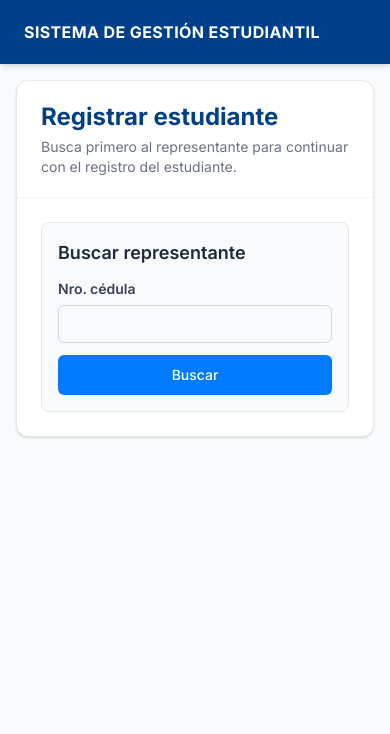
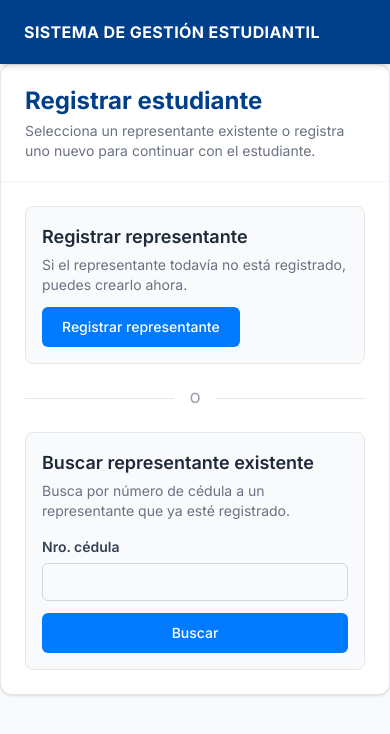
Before and after one commit to Lug1241/frontend-cnm, a Next.js app: page /dashboard/estudiantil/inscripciones in a window 390 px wide. Shown: the top 734 px of the page. Built offline with nearby package versions, Linux system fonts and the light colour scheme; no server answers.

Commit message:
feat(registro-estudiante): añadir Registrar representante, si el representante todavía no está registrado

```diff
--- a/app/dashboard/estudiantil/inscripciones/RegistroEstudiantePage.tsx
+++ b/app/dashboard/estudiantil/inscripciones/RegistroEstudiantePage.tsx
@@ -34,14 +34,22 @@ export default function RegistroEstudiantePage() {
   const [isSubmitting, startSubmitTransition] = useTransition();
 
   const [cedulaBusqueda, setCedulaBusqueda] = useState("");
+
+  const [cedulaInicialRepresentante, setCedulaInicialRepresentante] =
+    useState<string | null>(null);
+
   const [representanteSeleccionado, setRepresentanteSeleccionado] =
     useState<Representante | null>(null);
+
   const [representantePendiente, setRepresentantePendiente] =
     useState<RepresentantePendiente | null>(null);
+
   const [representanteNoEncontrado, setRepresentanteNoEncontrado] =
     useState(false);
+
   const [isRepresentanteModalOpen, setIsRepresentanteModalOpen] =
     useState(false);
+
   const [errorMessage, setErrorMessage] = useState("");
 
   useEffect(() => {
@@ -53,11 +61,29 @@ export default function RegistroEstudiantePage() {
     });
   }, [errorMessage]);
 
+  const abrirRegistroRepresentanteNuevo = () => {
+    setCedulaInicialRepresentante(null);
+    setErrorMessage("");
+    setIsRepresentanteModalOpen(true);
+  };
+
+  const abrirRegistroRepresentanteBuscado = () => {
+    setCedulaInicialRepresentante(cedulaBusqueda.trim());
+    setErrorMessage("");
+    setIsRepresentanteModalOpen(true);
+  };
+
+  const cerrarModalRepresentante = () => {
+    setIsRepresentanteModalOpen(false);
+    setCedulaInicialRepresentante(null);
+  };
+
   const cambiarRepresentante = () => {
     setRepresentanteSeleccionado(null);
     setRepresentantePendiente(null);
     setRepresentanteNoEncontrado(false);
     setCedulaBusqueda("");
+    setCedulaInicialRepresentante(null);
     setErrorMessage("");
   };
 
@@ -123,9 +149,7 @@ export default function RegistroEstudiantePage() {
       representanteSeleccionado?.nroCedula ??
       representantePendiente?.nroCedula;
 
-    if (
-      nroCedulaEstudiante === nroCedulaRepresentante
-    ) {
+    if (nroCedulaEstudiante === nroCedulaRepresentante) {
       setErrorMessage(
         "El estudiante no puede tener la misma cédula que el representante.",
       );
@@ -158,6 +182,7 @@ export default function RegistroEstudiantePage() {
         setRepresentanteSeleccionado(
           resultadoRepresentante.data,
         );
+
         setRepresentantePendiente(null);
       }
 
@@ -179,6 +204,7 @@ export default function RegistroEstudiantePage() {
         router.push(
           "/dashboard/estudiantil/estudiantes?toast=estudiante-creado",
         );
+
         router.refresh();
         return;
       }
@@ -194,16 +220,16 @@ export default function RegistroEstudiantePage() {
     representanteSeleccionado ?? representantePendiente;
 
   return (
-    <div className="p-4 sm:p-6 lg:p-8">
-      <div className="mx-auto max-w-6xl rounded-xl border border-gray-200 bg-white shadow-sm">
+    <div className="w-full">
+      <div className="w-full overflow-hidden rounded-xl border border-gray-200 bg-white shadow-sm">
         <div className="border-b border-gray-100 px-6 py-5">
           <h2 className="text-2xl font-bold text-[#00408a]">
             Registrar estudiante
           </h2>
 
           <p className="mt-1 text-sm text-gray-500">
-            Busca primero al representante para continuar con
-            el registro del estudiante.
+            Selecciona un representante existente o registra uno
+            nuevo para continuar con el estudiante.
           </p>
         </div>
 
@@ -219,15 +245,53 @@ export default function RegistroEstudiantePage() {
             </div>
           )}
 
-          {!representanteSeleccionado &&
-            !representantePendiente && (
+          {!representanteActual && (
+            <>
+              <div className="rounded-lg border border-gray-200 bg-gray-50 p-4">
+                <div className="flex flex-col gap-3 sm:flex-row sm:items-center sm:justify-between">
+                  <div>
+                    <h3 className="text-lg font-semibold text-gray-800">
+                      Registrar representante
+                    </h3>
+
+                    <p className="mt-1 text-sm text-gray-500">
+                      Si el representante todavía no está registrado,
+                      puedes crearlo ahora.
+                    </p>
+                  </div>
+
+                  <button
+                    type="button"
+                    onClick={abrirRegistroRepresentanteNuevo}
+                    className="self-start rounded-md bg-[#007bff] px-5 py-2.5 text-sm font-medium text-white hover:bg-[#0056b3] sm:self-auto"
+                  >
+                    Registrar representante
+                  </button>
+                </div>
+              </div>
+
+              <div className="flex items-center gap-4">
+                <div className="h-px flex-1 bg-gray-200" />
+
+                <span className="text-sm font-medium text-gray-400">
+                  O
+                </span>
+
+                <div className="h-px flex-1 bg-gray-200" />
+              </div>
+
               <form
                 onSubmit={buscarRepresentante}
                 className="rounded-lg border border-gray-200 bg-gray-50 p-4"
               >
-                <h3 className="mb-3 text-lg font-semibold text-gray-800">
-                  Buscar representante
+                <h3 className="mb-1 text-lg font-semibold text-gray-800">
+                  Buscar representante existente
                 </h3>
+
+                <p className="mb-4 text-sm text-gray-500">
+                  Busca por número de cédula a un representante que
+                  ya esté registrado.
+                </p>
 
                 <div className="flex flex-col gap-3 sm:flex-row sm:items-end">
                   <label className="flex flex-1 flex-col gap-1.5 text-sm font-semibold text-gray-700">
@@ -239,9 +303,8 @@ export default function RegistroEstudiantePage() {
                         setCedulaBusqueda(
                           event.target.value,
                         );
-                        setRepresentanteNoEncontrado(
-                          false,
-                        );
+
+                        setRepresentanteNoEncontrado(false);
                         setErrorMessage("");
                       }}
                       inputMode="numeric"
@@ -265,30 +328,28 @@ export default function RegistroEstudiantePage() {
                   </button>
                 </div>
               </form>
-            )}
 
-          {representanteNoEncontrado &&
-            !representanteActual && (
+              {representanteNoEncontrado && (
                 <div className="rounded-lg border border-amber-200 bg-amber-50 p-4">
                   <p className="font-semibold text-amber-800">
                     Representante no encontrado
                   </p>
 
                   <p className="mt-1 text-sm text-amber-700">
-                  No existe un representante registrado con
-                  la cédula ingresada.
+                    No existe un representante registrado con la
+                    cédula ingresada.
                   </p>
 
                   <button
                     type="button"
-                  onClick={() =>
-                    setIsRepresentanteModalOpen(true)
-                  }
+                    onClick={abrirRegistroRepresentanteBuscado}
                     className="mt-3 rounded-md bg-[#007bff] px-5 py-2 text-sm font-medium text-white hover:bg-[#0056b3]"
                   >
-                  Agregar representante
+                    Registrar con esta cédula
                   </button>
                 </div>
+              )}
+            </>
           )}
 
           {representanteActual && (
@@ -329,8 +390,7 @@ export default function RegistroEstudiantePage() {
 
                   {representantePendiente && (
                     <p className="mt-1 text-xs text-amber-700">
-                      Se registrará al confirmar el
-                      estudiante.
+                      Se registrará al confirmar el estudiante.
                     </p>
                   )}
                 </div>
@@ -396,28 +456,34 @@ export default function RegistroEstudiantePage() {
 
       <RepresentanteModal
         isOpen={isRepresentanteModalOpen}
-        onClose={() =>
-          setIsRepresentanteModalOpen(false)
+        onClose={cerrarModalRepresentante}
+        nroCedulaUnregistered={
+          cedulaInicialRepresentante
         }
-        nroCedulaUnregistered={cedulaBusqueda}
         onSaveAction={async (_cedula, formData) => {
           const representante: RepresentantePendiente = {
             formData,
+
             nroCedula: String(
               formData.get("nroCedula") ?? "",
             ),
+
             primerNombre: String(
               formData.get("primerNombre") ?? "",
             ),
+
             segundoNombre: String(
               formData.get("segundoNombre") ?? "",
             ),
+
             primerApellido: String(
               formData.get("primerApellido") ?? "",
             ),
+
             segundoApellido: String(
               formData.get("segundoApellido") ?? "",
             ),
+
             email: String(
               formData.get("email") ?? "",
             ),
@@ -426,6 +492,7 @@ export default function RegistroEstudiantePage() {
           setRepresentantePendiente(representante);
           setRepresentanteSeleccionado(null);
           setRepresentanteNoEncontrado(false);
+
           setCedulaBusqueda(
             representante.nroCedula,
           );
```
Lines whose indentation alone changed are shown as unchanged.
